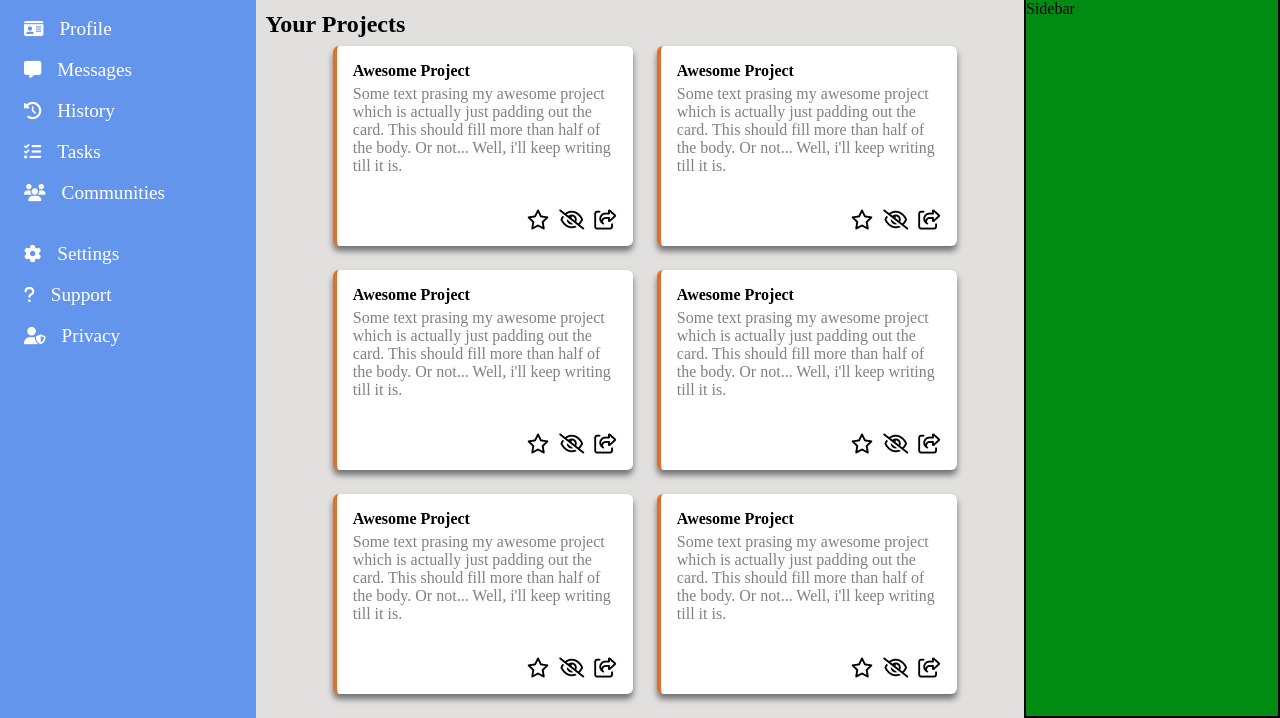
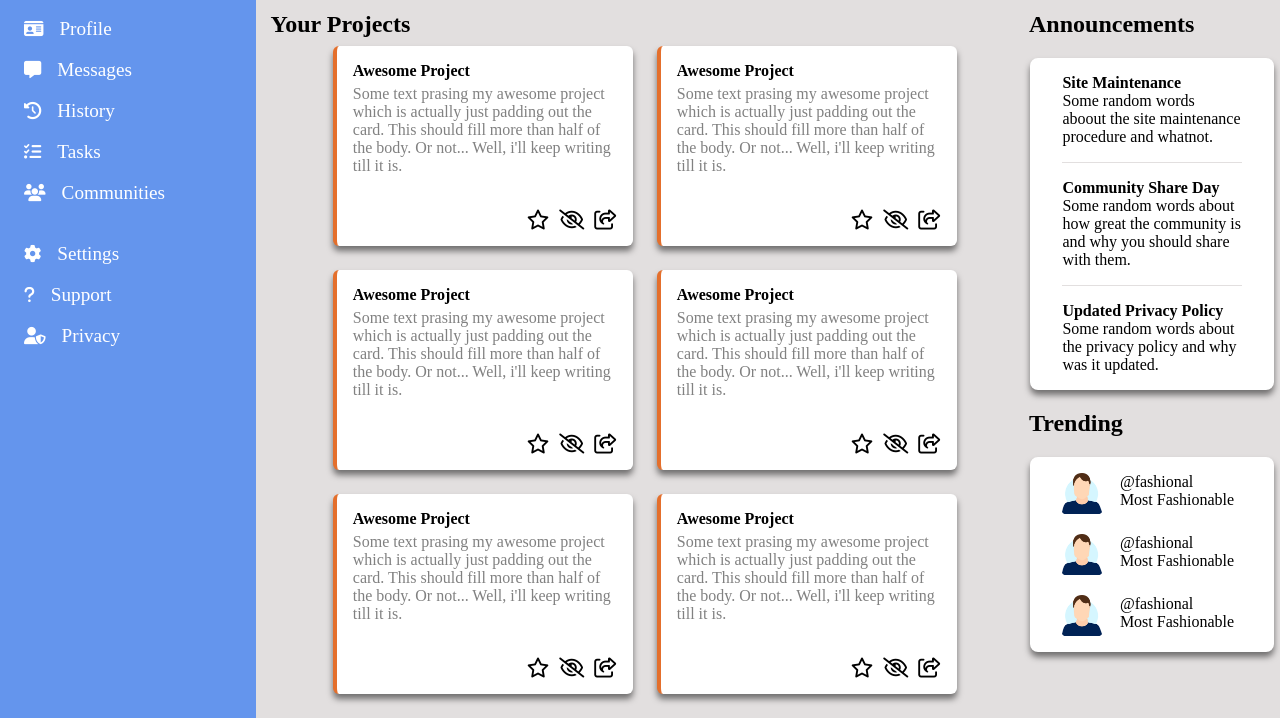
Before and after one commit to adilafsar99/grid-admin-dashboard, a plain HTML site: page index.html in a window 1280 px wide. Shown: the part 142-860 px from the top of the page. Drawn offline with Linux system fonts and the light colour scheme.

Commit message:
Finish styling the projects and trending sections.

```diff
--- a/index.html
+++ b/index.html
@@ -73,14 +73,15 @@
 				</div>
 			</nav>
 			<main class="projects">
-				<p id="project-heading">Your Projects</p>
+				<p class="section-heading">Your Projects</p>
 				<div class="project-cards">
 					<div class="project-card">
 						<div class="card-text">
 							<p class="card-heading">Awesome Project</p>
 							<p class="card-body">
 								Some text prasing my awesome project which is actually just
-								padding out the card. This should fill more than half of the body. Or not... Well, i'll keep writing till it is.
+								padding out the card. This should fill more than half of the
+								body. Or not... Well, i'll keep writing till it is.
 							</p>
 						</div>
 						<div class="card-buttons">
@@ -95,12 +96,13 @@
 							</button>
 						</div>
 					</div>
-                    <div class="project-card">
+					<div class="project-card">
 						<div class="card-text">
 							<p class="card-heading">Awesome Project</p>
 							<p class="card-body">
 								Some text prasing my awesome project which is actually just
-								padding out the card. This should fill more than half of the body. Or not... Well, i'll keep writing till it is.
+								padding out the card. This should fill more than half of the
+								body. Or not... Well, i'll keep writing till it is.
 							</p>
 						</div>
 						<div class="card-buttons">
@@ -115,12 +117,13 @@
 							</button>
 						</div>
 					</div>
-                    <div class="project-card">
+					<div class="project-card">
 						<div class="card-text">
 							<p class="card-heading">Awesome Project</p>
 							<p class="card-body">
 								Some text prasing my awesome project which is actually just
-								padding out the card. This should fill more than half of the body. Or not... Well, i'll keep writing till it is.
+								padding out the card. This should fill more than half of the
+								body. Or not... Well, i'll keep writing till it is.
 							</p>
 						</div>
 						<div class="card-buttons">
@@ -135,12 +138,13 @@
 							</button>
 						</div>
 					</div>
-                    <div class="project-card">
+					<div class="project-card">
 						<div class="card-text">
 							<p class="card-heading">Awesome Project</p>
 							<p class="card-body">
 								Some text prasing my awesome project which is actually just
-								padding out the card. This should fill more than half of the body. Or not... Well, i'll keep writing till it is.
+								padding out the card. This should fill more than half of the
+								body. Or not... Well, i'll keep writing till it is.
 							</p>
 						</div>
 						<div class="card-buttons">
@@ -155,12 +159,13 @@
 							</button>
 						</div>
 					</div>
-                    <div class="project-card">
+					<div class="project-card">
 						<div class="card-text">
 							<p class="card-heading">Awesome Project</p>
 							<p class="card-body">
 								Some text prasing my awesome project which is actually just
-								padding out the card. This should fill more than half of the body. Or not... Well, i'll keep writing till it is.
+								padding out the card. This should fill more than half of the
+								body. Or not... Well, i'll keep writing till it is.
 							</p>
 						</div>
 						<div class="card-buttons">
@@ -175,12 +180,13 @@
 							</button>
 						</div>
 					</div>
-                    <div class="project-card">
+					<div class="project-card">
 						<div class="card-text">
 							<p class="card-heading">Awesome Project</p>
 							<p class="card-body">
 								Some text prasing my awesome project which is actually just
-								padding out the card. This should fill more than half of the body. Or not... Well, i'll keep writing till it is.
+								padding out the card. This should fill more than half of the
+								body. Or not... Well, i'll keep writing till it is.
 							</p>
 						</div>
 						<div class="card-buttons">
@@ -198,7 +204,51 @@
 				</div>
 			</main>
 			<aside class="sidebar">
-				<p>Sidebar</p>
+				<p class="section-heading">Announcements</p>
+				<div class="announcement-card">
+					<div class="card-row">
+						<p class="title">Site Maintenance</p>
+						<p class="text">
+							Some random words aboout the site maintenance procedure and
+							whatnot.
+						</p>
+					</div>
+					<div class="card-row">
+						<p class="title">Community Share Day</p>
+						<p class="text">
+							Some random words about how great the community is and why you
+							should share with them.
+						</p>
+					</div>
+					<div class="card-row">
+						<p class="title">Updated Privacy Policy</p>
+                        <p class="text">Some random words about the privacy policy and why was it updated.</p>
+					</div>
+				</div>
+				<p class="section-heading">Trending</p>
+				<div class="trending-card">
+					<div class="trending-user">
+						<img class="trending-user-image" src="./assets/images/placeholder-image.png" alt="trending user" />
+						<div class="trending-user-details">
+							<p id="trending-username">@fashional</p>
+							<p id="trending-title">Most Fashionable</p>
+						</div>
+					</div>
+					<div class="trending-user">
+						<img class="trending-user-image" src="./assets/images/placeholder-image.png" alt="trending user" />
+						<div class="trending-user-details">
+							<p id="trending-username">@fashional</p>
+							<p id="trending-title">Most Fashionable</p>
+						</div>
+					</div>
+					<div class="trending-user">
+						<img class="trending-user-image" src="./assets/images/placeholder-image.png" alt="trending user" />
+						<div class="trending-user-details">
+							<p id="trending-username">@fashional</p>
+							<p id="trending-title">Most Fashionable</p>
+						</div>
+					</div>
+				</div>
 			</aside>
 		</div>
 	</body>
--- a/style.css
+++ b/style.css
@@ -159,9 +159,10 @@ button {
     background-color: #e2dfdf;
 }
 
-#project-heading {
+.section-heading {
     font-weight: bold;
     font-size: 1.5em;
+    padding-left: 5px;
 }
 
 .project-cards {
@@ -214,6 +215,54 @@ button {
 
 .sidebar {
     grid-column: 3;
-    background-color: rgb(0, 139, 19);
-    border: 2px solid #000;
+    display: grid;
+    grid-auto-rows: max-content;
+    row-gap: 20px;
+    background-color: #e2dfdf;
+    padding: 0.8rem 0;
 }
+
+.announcement-card {
+    display: grid;
+    grid-auto-rows: max-content;
+    justify-self: center;
+    width: 95%;
+    background-color: #fff;
+    border-radius: 8px;
+    padding: 0 2em;
+    box-shadow: 0px 5px 6px 0px rgba(0,0,0,0.5);
+}
+
+.card-row {
+    padding: 1em 0;
+}
+
+.card-row:not(:last-child) {
+    border-bottom : 1px solid #e2dfdf;
+}
+
+.title {
+    font-weight: bold;
+}
+
+.trending-card {
+    display: grid;
+    grid-auto-rows: max-content;
+    row-gap: 20px;
+    justify-self: center;
+    width: 95%;
+    background-color: #fff;
+    border-radius: 8px;
+    padding: 1em 2em;
+    box-shadow: 0px 5px 6px 0px rgba(0,0,0,0.5);
+}
+
+.trending-user {
+    display: grid;
+    grid-auto-flow: column;
+    column-gap: 10px;
+}
+
+.trending-user-image {
+    width: 40px;
+}
```
Also changed, not shown: assets/images/placeholder-image.png (added).
